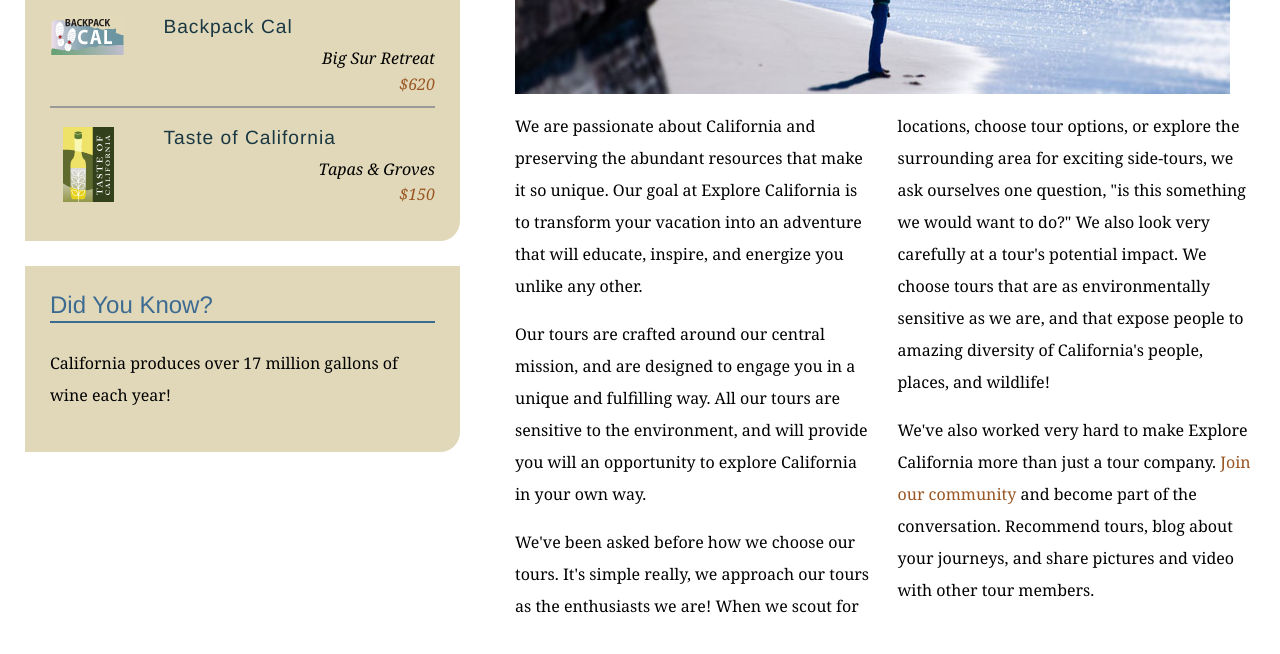
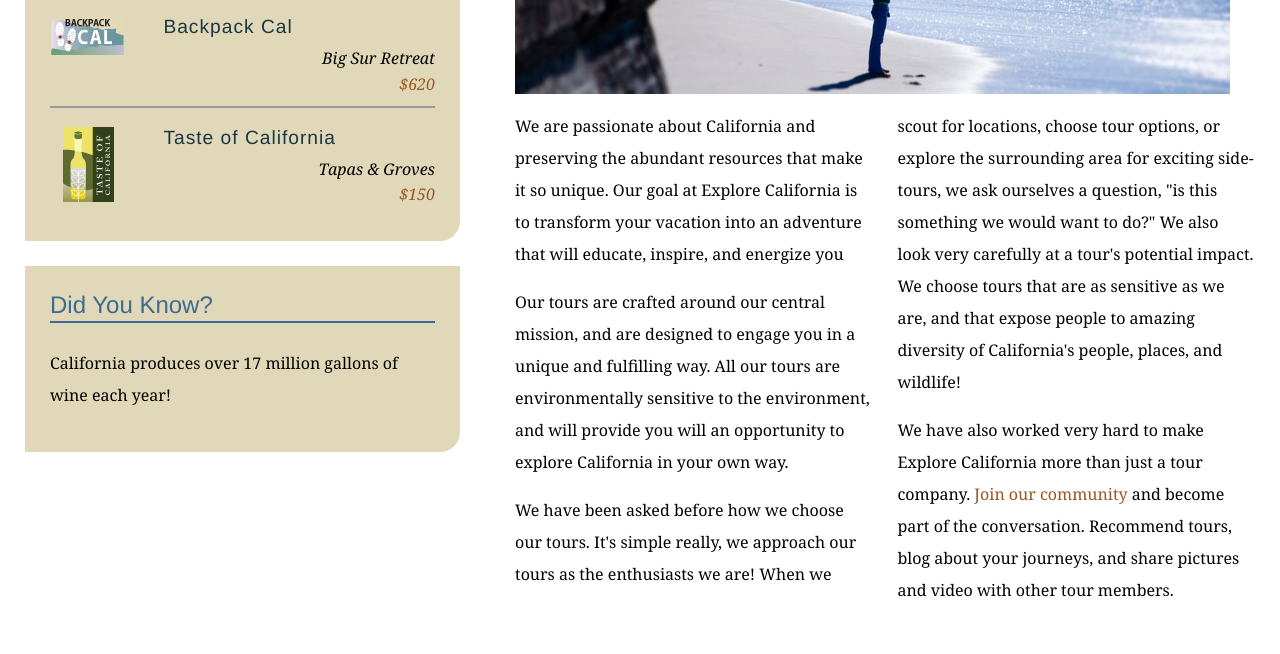
Before and after one commit to balukonda/gitTrain, a plain HTML site: page mission.html in a window 1280 px wide. Shown: the part 590-1244 px from the top of the page. Drawn offline with Linux system fonts and the light colour scheme.

Commit message:
text edits

```diff
--- a/mission.html
+++ b/mission.html
@@ -62,10 +62,10 @@
           <h1>Who we are</h1>
           <img src="assets/images/mission_look.jpg" alt="Looking out at the Pacific" class="articleImage" />
           <div class="multiCol">
-            <p>We are passionate about California and preserving the abundant resources that make it so unique. Our goal at Explore California is to transform your vacation into an adventure that will educate, inspire, and energize you unlike any other.</p>
-            <p>Our tours are crafted around our central mission, and are designed to engage you in a unique and fulfilling way. All our tours are sensitive to the environment, and will provide you will an opportunity to explore California in your own way.</p>
-            <p>We've been asked before how we choose our tours. It's simple really, we approach our tours as the enthusiasts we are! When we scout for locations, choose tour options, or explore the surrounding area for exciting side-tours, we ask ourselves one question, &quot;is this something we would want to do?&quot; We also look very carefully at a tour's potential impact. We choose tours that are as environmentally sensitive as we are, and that expose people to amazing diversity of California's people, places, and wildlife!</p>
-            <p>We've also worked very hard to make Explore California more than just a tour company. <a href="explorers/join.html">Join our community</a> and become part of the conversation. Recommend tours, blog about your journeys, and share pictures and video with other tour members.</p>
+            <p>We are passionate about California and preserving the abundant resources that make it so unique. Our goal at Explore California is to transform your vacation into an adventure that will educate, inspire, and energize you </p>
+            <p>Our tours are crafted around our central mission, and are designed to engage you in a unique and fulfilling way. All our tours are environmentally sensitive to the environment, and will provide you will an opportunity to explore California in your own way.</p>
+            <p>We have been asked before how we choose our tours. It's simple really, we approach our tours as the enthusiasts we are! When we scout for locations, choose tour options, or explore the surrounding area for exciting side-tours, we ask ourselves a question, &quot;is this something we would want to do?&quot; We also look very carefully at a tour's potential impact. We choose tours that are as sensitive as we are, and that expose people to amazing diversity of California's people, places, and wildlife!</p>
+            <p>We have also worked very hard to make Explore California more than just a tour company. <a href="explorers/join.html">Join our community</a> and become part of the conversation. Recommend tours, blog about your journeys, and share pictures and video with other tour members.</p>
           </div>
         </div>
       </div>
```
